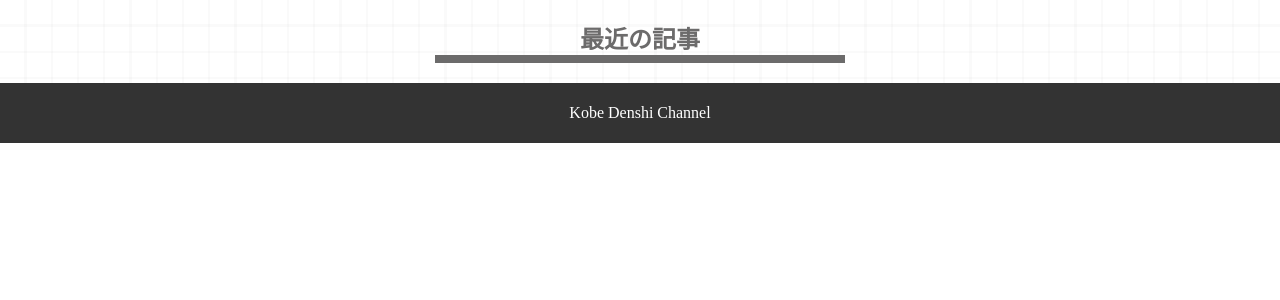
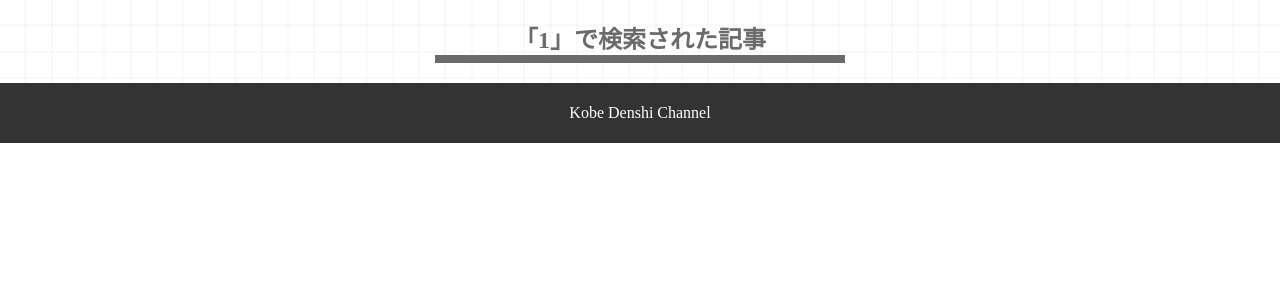
Before and after one commit to kobepbl/pbl1, a PHP site: page /search/search_result.php?q=1 in a window 1280 px wide. Shown: the part 69-369 px from the top of the page. Run offline with PHP 8.4, Linux system fonts and the light colour scheme; the visitor is signed in with stand-in values (Sample User, id 1); data that the repository does not hold is empty; some libraries are stand-ins or nearby versions.

Commit message:
検索結果変更

```diff
--- a/search/search_result.php
+++ b/search/search_result.php
@@ -16,7 +16,7 @@ require_once __DIR__ . '/../header.php';
 <main class="bg">
   <div class="index-style">
     <article class="article-style">
-      <h1>最近の記事</h1>
+      <h1>「<?=$search_word?>」で検索された記事</h1>
       <?php
       foreach ($search_articles  as  $article) {
       ?>
```
